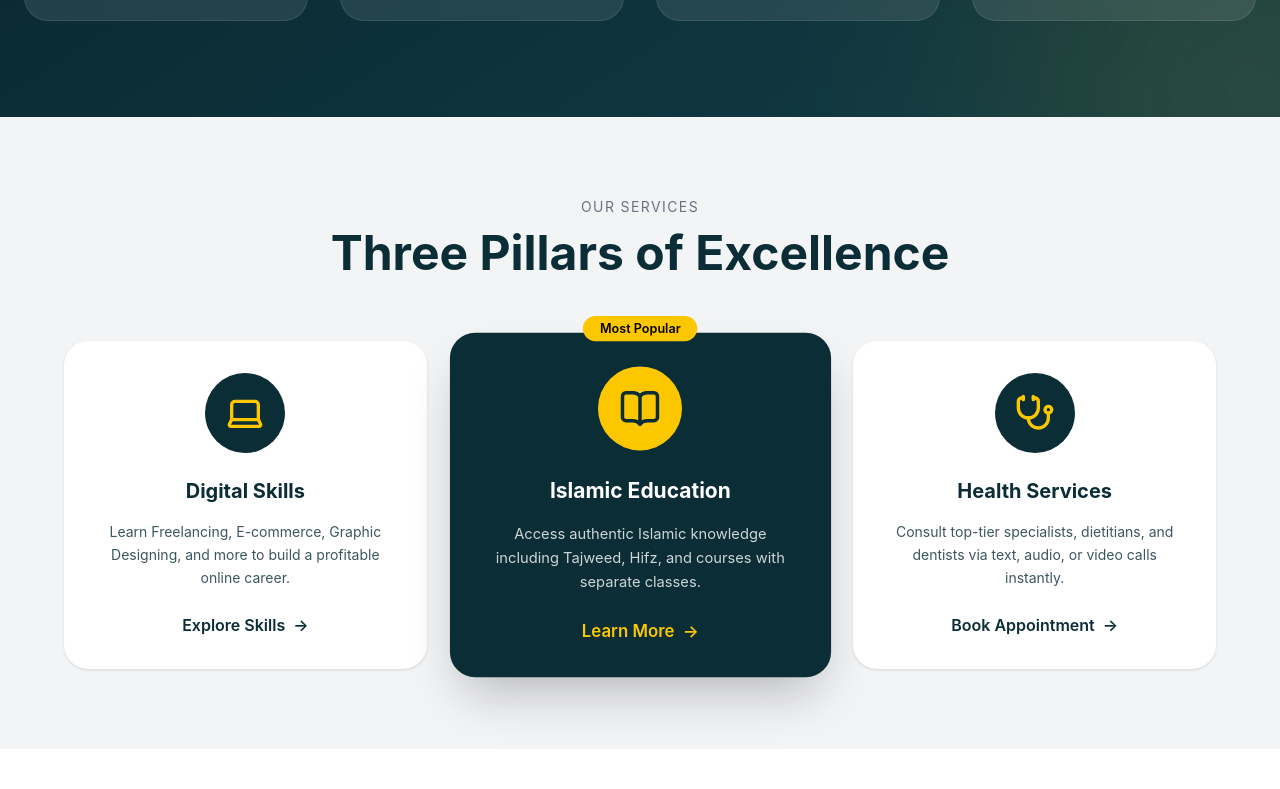
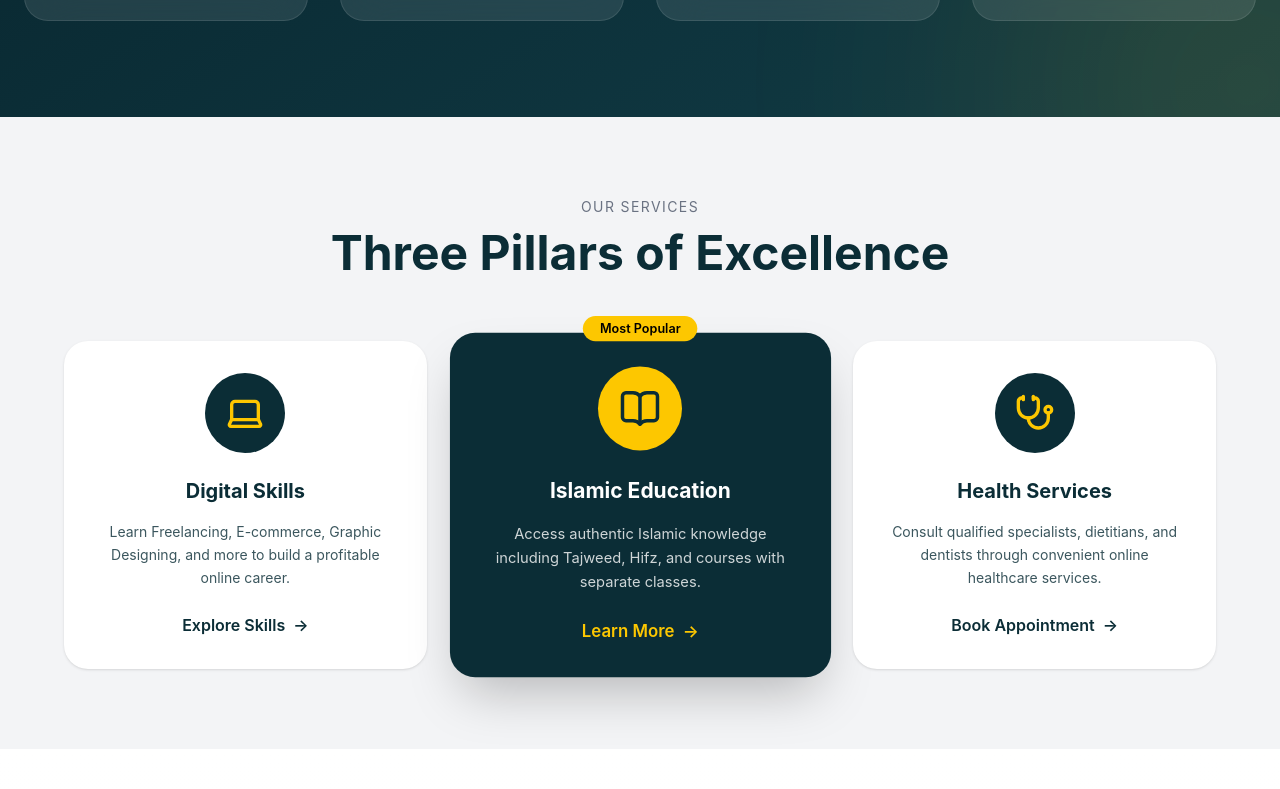
Before and after one commit to tshpkmultan/tsh-react, a React (Vite) app: page / in a window 1280 px wide. Shown: the part 1611-2400 px from the top of the page. Built offline with nearby package versions, Linux system fonts and the light colour scheme; no server answers; a web font is replaced by a local one.

Commit message:
Update PortfolioSection.jsx

```diff
--- a/src/components/PortfolioSection.jsx
+++ b/src/components/PortfolioSection.jsx
@@ -1,192 +1,518 @@
-// src/components/ServicesSection.jsx
+import React from "react";
+import {
+  Laptop,
+  BookOpen,
+  Stethoscope,
+} from "lucide-react";
 
-import React from "react";
-import { Laptop, BookOpen, Stethoscope } from "lucide-react";
-import { Link } from "react-router-dom";
-export default function ServicesSection({ lang }) {
+import { useNavigate } from "react-router-dom";
+
+export default function ServicesSection({ lang = "en" }) {
+
+  const navigate = useNavigate();
+
+  // =========================================
+  // SCROLL TO SECTION
+  // =========================================
+
   const handleScroll = (id) => {
-  const section = document.getElementById(id);
+
+    const section =
+      document.getElementById(id);
 
     if (section) {
+
       section.scrollIntoView({
         behavior: "smooth",
         block: "start",
       });
+
     }
   };
-  // ✅ Translations inside component
+
+
+  // =========================================
+  // TRANSLATIONS
+  // =========================================
+
   const content = {
+
+    // =======================================
+    // ENGLISH
+    // =======================================
+
     en: {
+
       small: "OUR SERVICES",
+
       title: "Three Pillars of Excellence",
+
       popular: "Most Popular",
+
       btn1: "Explore Skills",
+
       btn2: "Learn More",
+
       btn3: "Book Appointment",
+
       services: [
+
         {
           title: "Digital Skills",
-          desc: "Learn Freelancing, E-commerce, Graphic Designing, and more to build a profitable online career.",
+
+          desc:
+            "Learn Freelancing, E-commerce, Graphic Designing, and more to build a profitable online career.",
         },
+
         {
           title: "Islamic Education",
-          desc: "Access authentic Islamic knowledge including Tajweed, Hifz, and courses with separate classes.",
+
+          desc:
+            "Access authentic Islamic knowledge including Tajweed, Hifz, and courses with separate classes.",
         },
+
         {
           title: "Health Services",
-          desc: "Consult top-tier specialists, dietitians, and dentists via text, audio, or video calls instantly.",
+
+          desc:
+            "Consult qualified specialists, dietitians, and dentists through convenient online healthcare services.",
         },
+
       ],
     },
 
+
+    // =======================================
+    // URDU
+    // =======================================
+
     ur: {
+
       small: "ہماری خدمات",
+
       title: "کامیابی کے تین ستون",
+
       popular: "سب سے مقبول",
+
       btn1: "مزید سیکھیں",
+
       btn2: "مزید معلومات",
+
       btn3: "اپائنٹمنٹ بک کریں",
+
       services: [
+
         {
           title: "ڈیجیٹل مہارتیں",
-          desc: "فری لانسنگ، ای کامرس، گرافک ڈیزائننگ اور مزید سیکھیں۔",
+
+          desc:
+            "فری لانسنگ، ای کامرس، گرافک ڈیزائننگ اور دیگر جدید ہنر سیکھیں اور آن لائن کیریئر بنائیں۔",
         },
+
         {
           title: "اسلامی تعلیم",
-          desc: "تجوید، حفظ اور دیگر مستند اسلامی کورسز تک رسائی حاصل کریں۔",
+
+          desc:
+            "تجوید، حفظ اور دیگر مستند اسلامی کورسز تک رسائی حاصل کریں اور دینی علم میں اضافہ کریں۔",
         },
+
         {
           title: "صحت کی خدمات",
-          desc: "ماہر ڈاکٹروں سے آن لائن مشورہ حاصل کریں۔",
+
+          desc:
+            "ماہر ڈاکٹروں، غذائی ماہرین اور دیگر صحت کے ماہرین سے آن لائن مشورہ حاصل کریں۔",
         },
+
       ],
     },
 
+
+    // =======================================
+    // ARABIC
+    // =======================================
+
     ar: {
+
       small: "خدماتنا",
+
       title: "ثلاث ركائز للتميز",
+
       popular: "الأكثر شيوعًا",
+
       btn1: "استكشاف المهارات",
+
       btn2: "تعلم المزيد",
+
       btn3: "حجز موعد",
+
       services: [
+
         {
           title: "المهارات الرقمية",
-          desc: "تعلم العمل الحر والتجارة الإلكترونية والتصميم.",
+
+          desc:
+            "تعلم العمل الحر والتجارة الإلكترونية والتصميم الجرافيكي والعديد من المهارات لبناء مستقبل مهني أفضل.",
         },
+
         {
           title: "التعليم الإسلامي",
-          desc: "احصل على معرفة إسلامية أصيلة ودورات متخصصة.",
+
+          desc:
+            "احصل على المعرفة الإسلامية الأصيلة بما في ذلك التجويد والحفظ والدورات المتخصصة.",
         },
+
         {
           title: "الخدمات الصحية",
-          desc: "استشر أفضل الأطباء عبر الإنترنت بسهولة.",
+
+          desc:
+            "استشر الأطباء والمتخصصين وخبراء التغذية من خلال خدمات الرعاية الصحية عبر الإنترنت.",
         },
+
       ],
     },
+
   };
 
-  const t = content[lang];
+
+  // =========================================
+  // CURRENT LANGUAGE
+  // =========================================
+
+  const t =
+    content[lang] || content.en;
+
+
+  // =========================================
+  // ICONS
+  // =========================================
 
   const icons = [
-    <Laptop size={40} />,
-    <BookOpen size={40} />,
-    <Stethoscope size={40} />,
+
+    <Laptop
+      key="digital"
+      size={40}
+    />,
+
+    <BookOpen
+      key="islamic"
+      size={40}
+    />,
+
+    <Stethoscope
+      key="health"
+      size={40}
+    />,
+
   ];
 
+
+  // =========================================
+  // HEALTH APPOINTMENT
+  // =========================================
+
+  const handleHealthAppointment = () => {
+
+    // Save health category
+    localStorage.setItem(
+      "category",
+      "health"
+    );
+
+    // Go to login
+    navigate("/login");
+  };
+
+
+  // =========================================
+  // UI
+  // =========================================
+
   return (
-    <section className="bg-gray-100 py-20 px-6">
 
-      {/* Heading */}
-      <div className="text-center mb-16">
-        <p className="text-sm tracking-widest text-gray-500 uppercase">
+    <section
+      className="
+        bg-gray-100
+        py-20
+        px-6
+      "
+    >
+
+      {/* =====================================
+          HEADING
+      ====================================== */}
+
+      <div
+        className="
+          text-center
+          mb-16
+        "
+      >
+
+        <p
+          className="
+            text-sm
+            tracking-widest
+            text-gray-500
+            uppercase
+          "
+        >
           {t.small}
         </p>
 
-        <h2 className="text-3xl md:text-5xl font-bold text-[#0b2d36] mt-3">
+
+        <h2
+          className="
+            text-3xl
+            md:text-5xl
+            font-bold
+            text-[#0b2d36]
+            mt-3
+          "
+        >
           {t.title}
         </h2>
+
       </div>
 
-      {/* Cards */}
-      <div className="grid md:grid-cols-3 gap-8 max-w-6xl mx-auto">
 
-        {t.services.map((item, index) => {
+      {/* =====================================
+          SERVICE CARDS
+      ====================================== */}
 
-          const isCenter = index === 1;
+      <div
+        className="
+          grid
+          md:grid-cols-3
+          gap-8
+          max-w-6xl
+          mx-auto
+        "
+      >
+
+        {t.services.map(
+          (item, index) => {
+
+            // Islamic card is center
+            const isCenter =
+              index === 1;
 
             return (
+
               <div
                 key={index}
-              className={`relative rounded-3xl p-8 text-center transition duration-300 ${
+                className={`
+                  relative
+                  rounded-3xl
+                  p-8
+                  text-center
+                  transition
+                  duration-300
+
+                  ${
                     isCenter
-                  ? "bg-[#0b2d36] text-white shadow-2xl scale-105"
-                  : "bg-white text-[#0b2d36] shadow hover:shadow-xl"
-              }`}
+                      ? `
+                        bg-[#0b2d36]
+                        text-white
+                        shadow-2xl
+                        scale-105
+                      `
+                      : `
+                        bg-white
+                        text-[#0b2d36]
+                        shadow
+                        hover:shadow-xl
+                      `
+                  }
+                `}
               >
 
-              {/* Badge */}
+                {/* =================================
+                    POPULAR BADGE
+                ================================== */}
+
                 {isCenter && (
-                <span className="absolute -top-4 left-1/2 -translate-x-1/2 bg-yellow-400 text-black text-xs px-4 py-1 rounded-full font-semibold">
+
+                  <span
+                    className="
+                      absolute
+                      -top-4
+                      left-1/2
+                      -translate-x-1/2
+                      bg-yellow-400
+                      text-black
+                      text-xs
+                      px-4
+                      py-1
+                      rounded-full
+                      font-semibold
+                    "
+                  >
                     {t.popular}
                   </span>
+
                 )}
 
-              {/* Icon */}
+
+                {/* =================================
+                    ICON
+                ================================== */}
+
                 <div
-                className={`w-20 h-20 mx-auto flex items-center justify-center rounded-full mb-6 ${
+                  className={`
+                    w-20
+                    h-20
+                    mx-auto
+                    flex
+                    items-center
+                    justify-center
+                    rounded-full
+                    mb-6
+
+                    ${
                       isCenter
-                    ? "bg-yellow-400 text-[#0b2d36]"
-                    : "bg-[#0b2d36] text-yellow-400"
-                }`}
+                        ? `
+                          bg-yellow-400
+                          text-[#0b2d36]
+                        `
+                        : `
+                          bg-[#0b2d36]
+                          text-yellow-400
+                        `
+                    }
+                  `}
                 >
+
                   {icons[index]}
+
                 </div>
 
-              {/* Title */}
-              <h3 className="text-xl font-bold mb-4">
+
+                {/* =================================
+                    TITLE
+                ================================== */}
+
+                <h3
+                  className="
+                    text-xl
+                    font-bold
+                    mb-4
+                  "
+                >
                   {item.title}
                 </h3>
 
-              {/* Description */}
-              <p className="text-sm opacity-80 leading-relaxed mb-6">
+
+                {/* =================================
+                    DESCRIPTION
+                ================================== */}
+
+                <p
+                  className="
+                    text-sm
+                    opacity-80
+                    leading-relaxed
+                    mb-6
+                  "
+                >
                   {item.desc}
                 </p>
 
-      {index === 2 ? (
-  <Link
-    to="/enrollment-health"
-    className={`inline-flex items-center gap-2 font-semibold transition-all duration-300 hover:gap-3 ${
-      isCenter
-        ? "text-yellow-400 hover:text-yellow-300"
-        : "text-[#0b2d36] hover:text-yellow-600"
-    }`}
-  >
-    {t.btn3}
-    <span>→</span>
-  </Link>
-) : (
+
+                {/* =================================
+                    DIGITAL + ISLAMIC
+                ================================== */}
+
+                {index !== 2 && (
+
                   <button
+                    type="button"
                     onClick={() =>
                       handleScroll(
-        index === 0 ? "digital-skills" : "islamic-courses"
+                        index === 0
+                          ? "digital-skills"
+                          : "islamic-courses"
                       )
                     }
-    className={`inline-flex items-center gap-2 font-semibold transition-all duration-300 hover:gap-3 ${
+                    className={`
+                      inline-flex
+                      items-center
+                      gap-2
+                      font-semibold
+                      transition-all
+                      duration-300
+                      hover:gap-3
+
+                      ${
                         isCenter
-        ? "text-yellow-400 hover:text-yellow-300"
-        : "text-[#0b2d36] hover:text-yellow-600"
-    }`}
+                          ? `
+                            text-yellow-400
+                            hover:text-yellow-300
+                          `
+                          : `
+                            text-[#0b2d36]
+                            hover:text-yellow-600
+                          `
+                      }
+                    `}
                   >
-    {index === 0 ? t.btn1 : t.btn2}
-    <span>→</span>
+
+                    {index === 0
+                      ? t.btn1
+                      : t.btn2}
+
+                    <span>
+                      →
+                    </span>
+
                   </button>
+
                 )}
-            </div>
-          );
-        })}
+
+
+                {/* =================================
+                    HEALTH
+                ================================== */}
+
+                {index === 2 && (
+
+                  <button
+                    type="button"
+                    onClick={
+                      handleHealthAppointment
+                    }
+                    className="
+                      inline-flex
+                      items-center
+                      gap-2
+                      font-semibold
+                      text-[#0b2d36]
+                      hover:text-yellow-600
+                      transition-all
+                      duration-300
+                      hover:gap-3
+                    "
+                  >
+
+                    {t.btn3}
+
+                    <span>
+                      →
+                    </span>
+
+                  </button>
+
+                )}
 
               </div>
+
+            );
+
+          }
+        )}
+
+      </div>
+
     </section>
+
   );
 }
```
Lines whose indentation alone changed are shown as unchanged.
